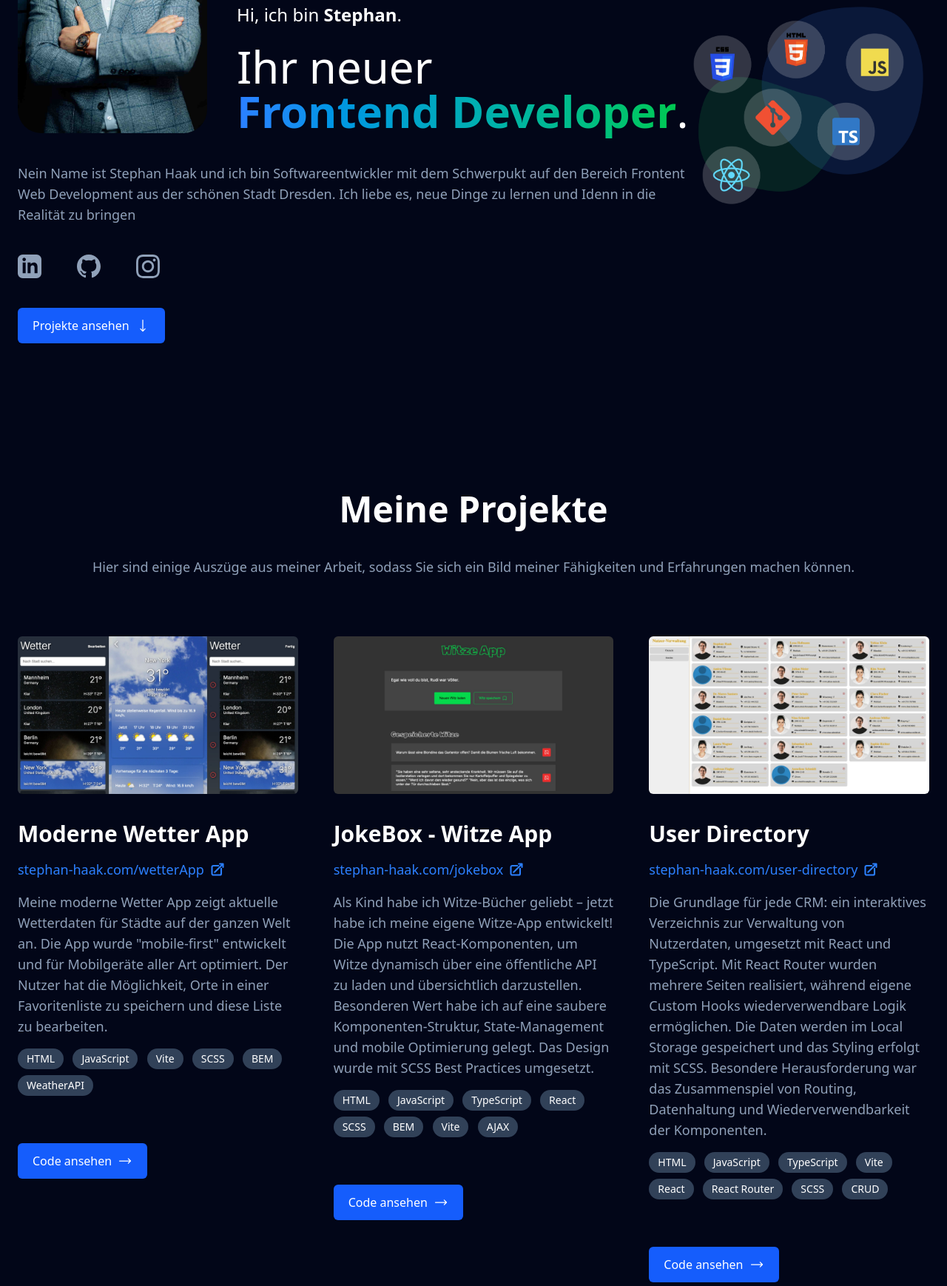
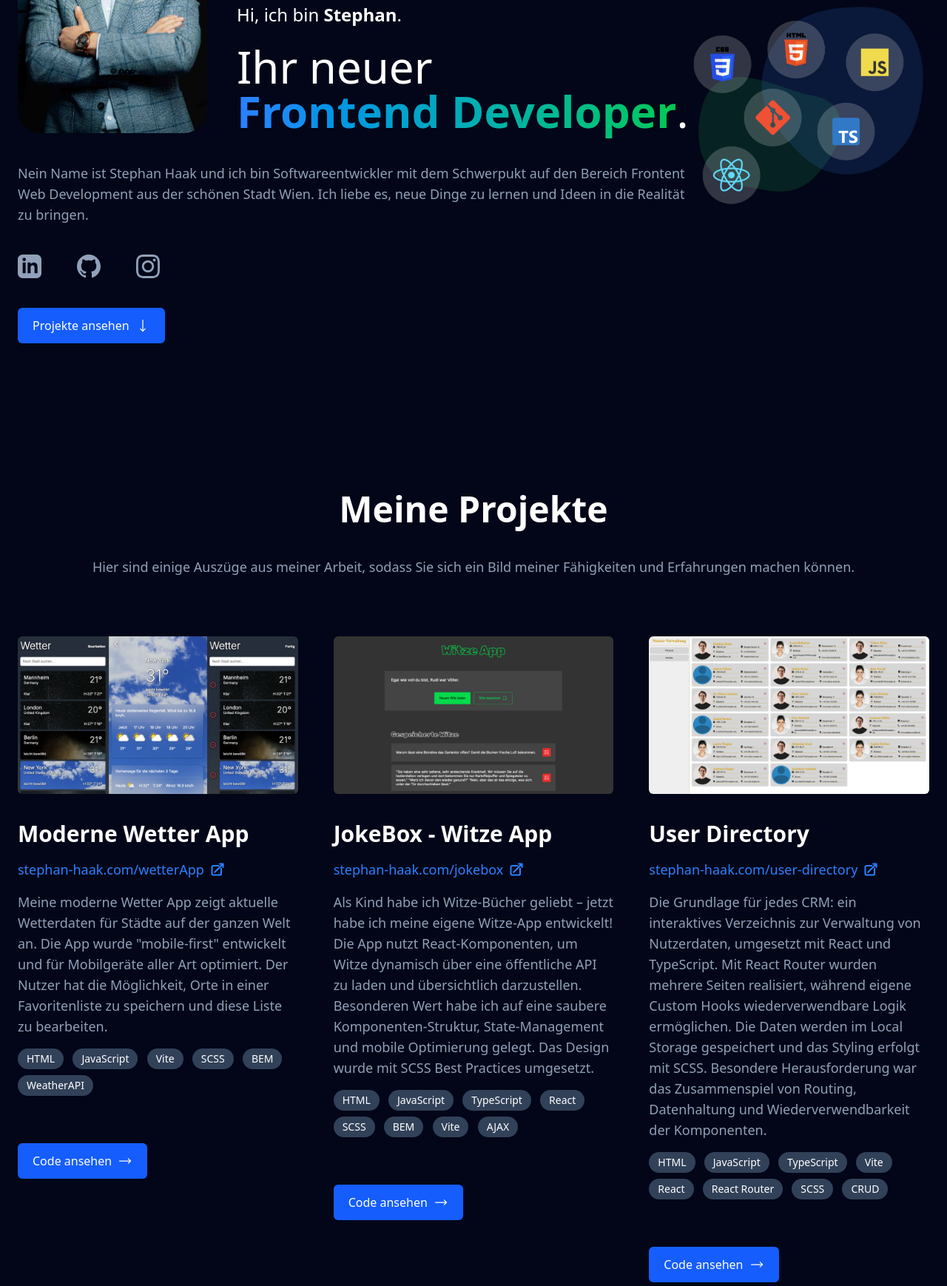
Before and after one commit to Steven0age/tailwind-portfolio, a website built with Vite: page index.html in a window 1280 px wide. Shown: the part 380-2118 px from the top of the page at 74% size. Built offline with nearby package versions, Linux system fonts and the light colour scheme.

Commit message:
Minor spelling fixes

```diff
--- a/index.html
+++ b/index.html
@@ -1,4 +1,4 @@
-<!DOCTYPE html>
+<!doctype html>
 <html>
   <head>
     <meta charset="UTF-8" />
@@ -36,8 +36,8 @@
             <p class="mt-6 lg:mt-10">
               Nein Name ist Stephan Haak und ich bin Softwareentwickler mit dem
               Schwerpukt auf den Bereich Frontent Web Development aus der
-              schönen Stadt Dresden. Ich liebe es, neue Dinge zu lernen und
-              Idenn in die Realität zu bringen
+              schönen Stadt Wien. Ich liebe es, neue Dinge zu lernen und Ideen
+              in die Realität zu bringen.
             </p>
             <div class="icons flex gap-12 mt-6 lg:mt-10">
               <a
@@ -288,7 +288,7 @@
               </a>
 
               <p>
-                Die Grundlage für jede CRM: ein interaktives Verzeichnis zur
+                Die Grundlage für jedes CRM: ein interaktives Verzeichnis zur
                 Verwaltung von Nutzerdaten, umgesetzt mit React und TypeScript.
                 Mit React Router wurden mehrere Seiten realisiert, während
                 eigene Custom Hooks wiederverwendbare Logik ermöglichen. Die
```
